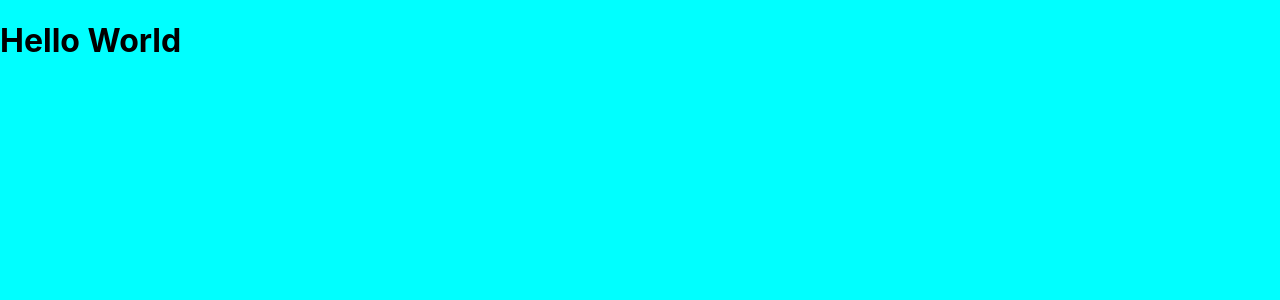
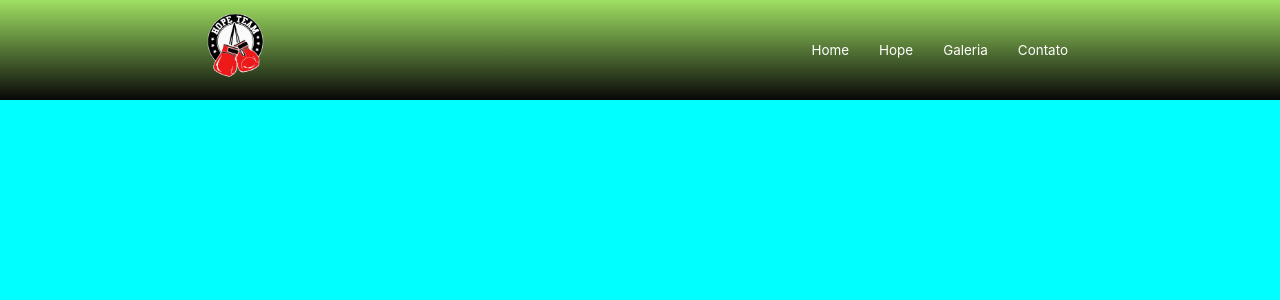
Before and after one commit to brenoMatias/hopeteam, a React (Create React App) app: page /sobre in a window 1280 px wide. Shown: the top 300 px of the page. Built offline with nearby package versions, Linux system fonts and the light colour scheme.

Commit message:
nav bar done

```diff
--- a/package.json
+++ b/package.json
@@ -8,6 +8,7 @@
     "@testing-library/user-event": "^13.5.0",
     "react": "^17.0.2",
     "react-dom": "^17.0.2",
+    "react-router-dom": "^6.2.1",
     "react-scripts": "5.0.0",
     "web-vitals": "^2.1.2"
   },
--- a/public/index.html
+++ b/public/index.html
@@ -14,6 +14,7 @@
       manifest.json provides metadata used when your web app is installed on a
       user's mobile device or desktop. See https://developers.google.com/web/fundamentals/web-app-manifest/
     -->
+    <link rel="stylesheet" href="https://pro.fontawesome.com/releases/v5.10.0/css/all.css" integrity="sha384-AYmEC3Yw5cVb3ZcuHtOA93w35dYTsvhLPVnYs9eStHfGJvOvKxVfELGroGkvsg+p" crossorigin="anonymous"/>
     <link rel="manifest" href="%PUBLIC_URL%/manifest.json" />
     <!--
       Notice the use of %PUBLIC_URL% in the tags above.
--- a/src/App.js
+++ b/src/App.js
@@ -1,13 +1,21 @@
 import './App.css';
+import { BrowserRouter, Route, Routes } from 'react-router-dom';
+import NavBar from './components/NavBar';
+import Home from './pages/Home';
+
+
 
 function App() {
   return (
     <div className="main-content">
-      <div>
-        <h1>Hello World</h1>
-      </div>
-
-
+        <>
+    <BrowserRouter>
+        <NavBar />
+          <Routes>
+             <Route path="/" exact component={Home}/>
+          </Routes>
+     </BrowserRouter>
+     </>
     </div>
   );
 }
--- a/src/components/NavBar.css
+++ b/src/components/NavBar.css
@@ -0,0 +1,162 @@
+.navbar {
+  background: linear-gradient(0deg, rgb(8, 8, 8) 0%, rgb(159, 224, 98) 100%);
+  height: 100px;
+  display: flex;
+  justify-content: center;
+  align-items: center;
+  font-size: 1.2rem;
+  position: sticky;
+  top: 0;
+  z-index: 999;
+}
+
+img {
+    width: 100px;
+}
+
+.navbar-container {
+  display: flex;
+  justify-content: center;
+  align-items: center;
+  height: 80px;
+  max-width: 1500px;
+}
+
+.navbar-logo {
+  color: #fff;
+  justify-self: start;
+  margin-left: 20px;
+  cursor: pointer;
+  text-decoration: none;
+  font-size: 2rem;
+  display: flex;
+  align-items: center;
+}
+
+.nav-menu {
+  display: grid;
+  grid-template-columns: repeat(6, auto);
+  /* how much columns shows in navbar */
+  grid-gap: 10px;
+  list-style: none;
+  text-align: center;
+  width: 60vw;
+  justify-content: end;
+  margin-right: 2rem;
+  align-items: center;
+
+}
+/*
+.nav-item {
+  height: 80px;
+} */
+
+.nav-links {
+  color: #fff;
+  display: flex;
+  align-items: center;
+  text-decoration: none;
+  /* padding: 0.5rem 1rem; */
+  padding:20px 20px;
+  /* height: 100%; */
+  font-size: 0.7em;
+}
+
+.nav-links:hover {
+  border-bottom: 4px solid #fff;
+  transition: all 0.2s ease-out;
+}
+
+.fa-bars {
+  color: #fff;
+}
+
+.menu-icon {
+  display: none;
+}
+
+.navbar-container ul li {
+  margin-right: -20px;
+}
+
+
+/* media query */
+@media screen and (max-width: 960px) {
+  .navbar-container ul {
+    margin-top: 20px;
+
+  }
+
+  .nav-item{
+    /* border: 1px solid white; */
+    width: 80%;
+    justify-content: center;
+  }
+
+  .nav-links{
+    font-size: 1.5em;
+  }
+
+  .nav-menu {
+    display: flex;
+    background-color: #f8fcf600;
+    flex-direction:column;
+    /* here is the secrect to displays the links in collumns */
+    width: 100%;
+    height: 90vh;
+    position: absolute;
+    /* se nao tiver position absolute aqui nao funciona, nao sei pq mas n funciona */
+    top: 80px;
+    left: -100%;
+    /* opacity: 1; */
+    transition: all 0.5s ease;
+  }
+
+  .nav-menu.active {
+    background: #0c0a0a;
+    left: 0;
+    opacity: 1;
+    transition: all 0.5s ease;
+    z-index: 1;
+    margin-top: 20px;
+    justify-content: center;
+    margin-left: -40px;
+  }
+
+  .nav-links {
+    text-align: center;
+    padding: 2rem;
+    width: 100%;
+    display: table;
+  }
+
+  .nav-links:hover {
+    background-color: rgb(54, 243, 17);
+    margin-left: -40px;
+    color: #2f8f17;
+    border-radius: 10px;
+  }
+
+  .navbar-logo {
+    position: absolute;
+    top: 0;
+    left: 0;
+    transform: translate(20%, 0%);
+  }
+
+  .menu-icon {
+    display: block;
+    position: absolute;
+    top: 0;
+    right: 0;
+    transform: translate(-100%, 60%);
+    font-size: 1.8rem;
+    cursor: pointer;
+  }
+
+  .fa-times {
+    color: #fff;
+    font-size: 2rem;
+  }
+
+}
--- a/src/components/NavBar.jsx
+++ b/src/components/NavBar.jsx
@@ -0,0 +1,77 @@
+import React, { useState} from 'react';
+import { Link } from 'react-router-dom';
+import '../components/NavBar.css';
+import hopeLogo from '../images/hopeLogo.png';
+
+
+
+function Navbar() {
+  const [click, setClick] = useState(false);
+
+  const handleClick = () => setClick(!click);
+
+  const closeMobileMenu = () => setClick(false);
+
+  return (
+    <>
+      <nav className='navbar'>
+        <div className='navbar-container'>
+          <Link to='/' className='navbar-logo' onClick={closeMobileMenu}>
+
+            <img src={hopeLogo} alt="hope logo" ></img>
+          </Link>
+
+          <div className='menu-icon' onClick={handleClick}>
+            <i className={click ? 'fas fa-times' : 'fas fa-bars'} />
+          </div>
+
+          <ul className={click ? 'nav-menu active' : 'nav-menu'}>
+
+            <li className='nav-item'>
+              <Link to='/'
+                className='nav-links'
+                onClick={closeMobileMenu}>
+                Home
+              </Link>
+            </li>
+
+            <li className='nav-item'>
+              <Link
+                to='/sobre'
+                className='nav-links'
+                onClick={closeMobileMenu}>
+                Hope
+              </Link>
+            </li>
+
+            <li className='nav-item'>
+              <Link
+                to='/galeria'
+                className='nav-links'
+                onClick={closeMobileMenu}
+              >
+                Galeria
+              </Link>
+            </li>
+
+            <li className='nav-item'>
+              <Link
+                to='/contato'
+                className='nav-links'
+                onClick={closeMobileMenu}
+              >
+                Contato
+              </Link>
+            </li>
+          </ul>
+
+        </div>
+      </nav>
+    </>
+  );
+}
+
+// qualquer lugar que clicar vai alterar o estado do click
+// o click so vai importar pro nav menu burguer quando tiver
+// na tela menor
+export default Navbar;
```
Also changed, not shown: src/images/hopeLogo.png (added), 1 other file (tests, documents, lock files or other folders).
